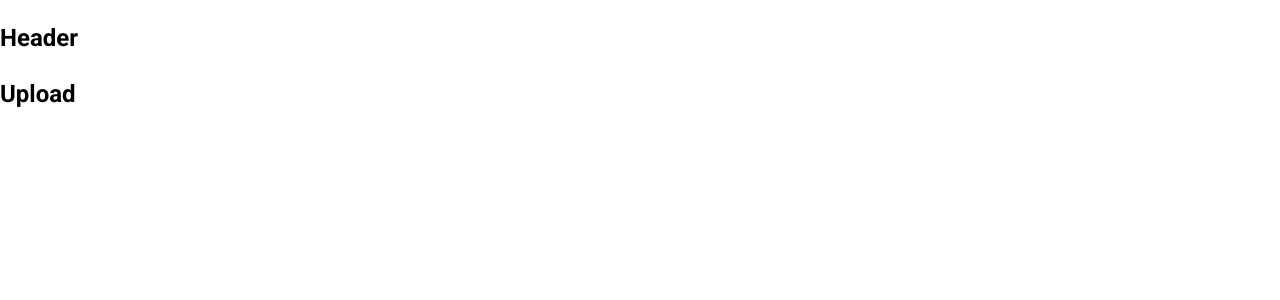
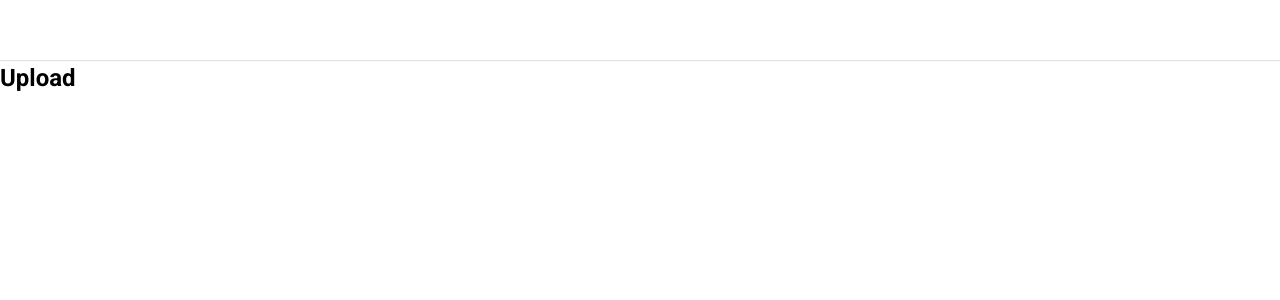
Before and after one commit to dohaidang1012/tiktok-ui, a React (Create React App) app: page /upload in a window 1280 px wide. Shown: the top 300 px of the page. Built offline with nearby package versions, Linux system fonts and the light colour scheme.

Commit message:
Dựng khugn layout mặc định

```diff
--- a/package.json
+++ b/package.json
@@ -6,6 +6,7 @@
         "@testing-library/jest-dom": "^5.17.0",
         "@testing-library/react": "^13.4.0",
         "@testing-library/user-event": "^13.5.0",
+        "classnames": "^2.3.2",
         "normalize.css": "^8.0.1",
         "react": "^18.2.0",
         "react-dom": "^18.2.0",
--- a/src/components/GlobalStyles/GlobalStyles.scss
+++ b/src/components/GlobalStyles/GlobalStyles.scss
@@ -3,9 +3,15 @@
 
 :root {
     --primary: #fe2c55;
+
+    //Default layout
+    --default-layout-header-height: 60px;
+    --default-layout-width: 1912px;
 }
 
 * {
+    margin: 0;
+    padding: 0;
     box-sizing: border-box;
 }
 
--- /dev/null
+++ b/src/components/Layout/DefaultLayout/DefaultLayout.module.scss
@@ -0,0 +1,14 @@
+.wrapper {
+    display: flex;
+    flex-direction: column;
+    align-items: center;
+}
+
+.container {
+    width: var(--default-layout-width);
+    display: flex;
+}
+
+.content {
+    flex: 1;
+}
--- /dev/null
+++ b/src/components/Layout/DefaultLayout/Sidebar/Sidebar.module.scss
@@ -0,0 +1,3 @@
+.wrapper {
+    width: 232px;
+}
--- a/src/components/Layout/DefaultLayout/Sidebar/index.js
+++ b/src/components/Layout/DefaultLayout/Sidebar/index.js
@@ -1,5 +1,14 @@
+import classNames from 'classnames/bind';
+import styles from './Sidebar.module.scss';
+
+const cx = classNames.bind(styles);
+
 function Sidebar() {
-    return <h2>Sidebar</h2>;
+    return (
+        <aside className={cx('wrapper')}>
+            <h2>Side bar</h2>
+        </aside>
+    );
 }
 
 export default Sidebar;
--- a/src/components/Layout/DefaultLayout/index.js
+++ b/src/components/Layout/DefaultLayout/index.js
@@ -1,13 +1,17 @@
+import classNames from 'classnames/bind';
 import Header from '~/components/Layout/components/Header';
 import Sidebar from './Sidebar';
+import styles from './DefaultLayout.module.scss';
+
+const cx = classNames.bind(styles);
 
 function DefaultLayoyt({ children }) {
     return (
-        <div>
+        <div className={cx('wrapper')}>
             <Header />
-            <div className="container">
+            <div className={cx('container')}>
                 <Sidebar />
-                <div className="content">{children}</div>
+                <div className={cx('content')}>{children}</div>
             </div>
         </div>
     );
--- a/src/components/Layout/HeaderOnly/index.js
+++ b/src/components/Layout/HeaderOnly/index.js
@@ -1,6 +1,6 @@
 import Header from '~/components/Layout/components/Header';
 
-function DefaultLayoyt({ children }) {
+function HeaderOnly({ children }) {
     return (
         <div>
             <Header />
@@ -11,4 +11,4 @@
     );
 }
 
-export default DefaultLayoyt;
+export default HeaderOnly;
--- /dev/null
+++ b/src/components/Layout/components/Header/Header.module.scss
@@ -0,0 +1,12 @@
+.wrapper {
+    width: 100%;
+    height: var(--default-layout-header-height);
+    box-shadow: 0px 1px 1px rgb(0 0 0 / 12%);
+    display: flex;
+    justify-content: center;
+}
+
+.inner {
+    height: 100%;
+    width: var(--default-layout-width);
+}
--- a/src/components/Layout/components/Header/index.js
+++ b/src/components/Layout/components/Header/index.js
@@ -1,5 +1,17 @@
+import classNames from 'classnames/bind';
+import styles from './Header.module.scss';
+
+const cx = classNames.bind(styles);
+
 function Header() {
-    return <h2>Header</h2>;
+    return (
+        <header className={cx('wrapper')}>
+            <div className={cx('inner')}>
+                {/* Logo */}
+                {/* Search */}
+            </div>
+        </header>
+    );
 }
 
 export default Header;
```
Also changed, not shown: 1 other file (tests, documents, lock files or other folders).
